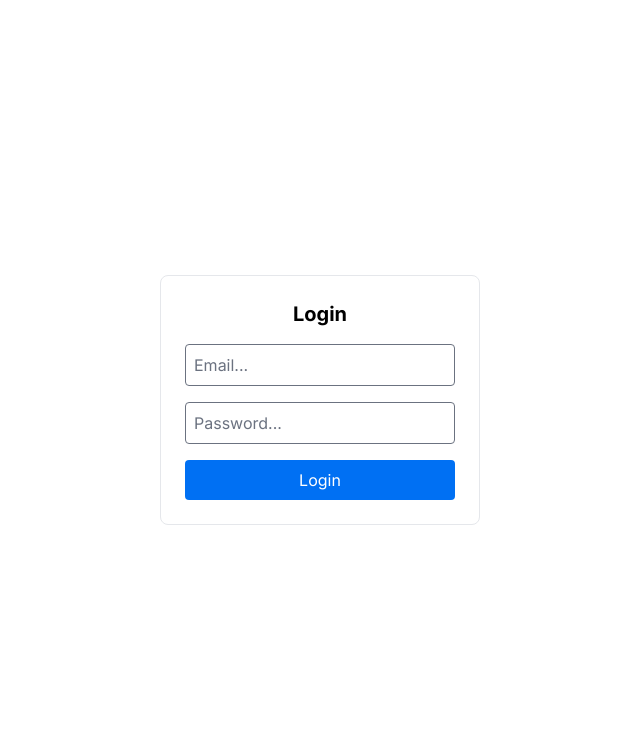
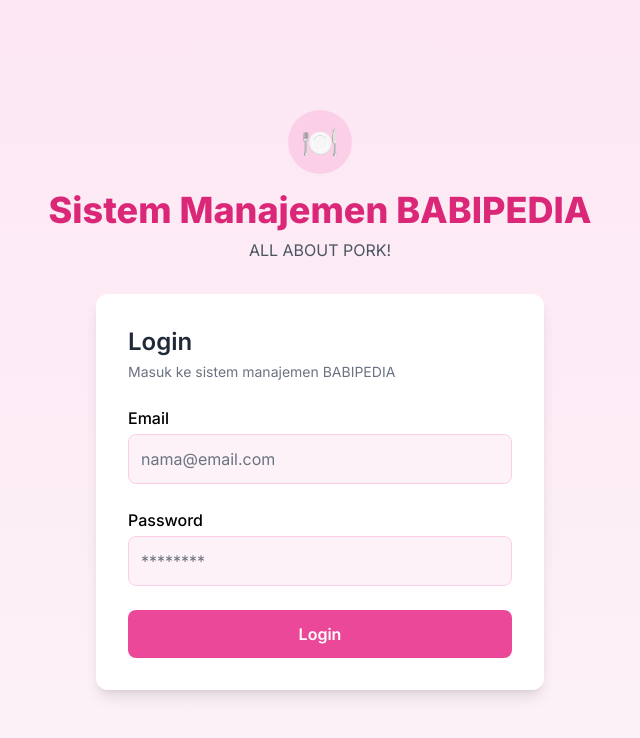
Before and after one commit to Mosesanakbaik/9, a Next.js app: page /login in a window 1280 px wide. Shown: the top 738 px of the page, without its empty margins (320-960 px from the left). Built offline with nearby package versions, Linux system fonts and the light colour scheme; a web font is replaced by a local one.

Commit message:
update login

```diff
--- a/app/login/page.tsx
+++ b/app/login/page.tsx
@@ -32,30 +32,59 @@ export default function LoginPage() {
   };
 
   return (
-    <div className="min-h-screen flex justify-center items-center">
+    <div className="min-h-screen flex flex-col justify-center items-center bg-gradient-to-b from-pink-100 to-pink-50 px-4">
+      {/* Header */}
+      <div className="text-center mb-8">
+        <div className="w-16 h-16 bg-pink-200 rounded-full flex items-center justify-center mx-auto mb-4">
+          <span className="text-3xl text-pink-600">🍽️</span>
+        </div>
+
+        <h1 className="text-3xl md:text-4xl font-extrabold text-pink-600">
+          Sistem Manajemen BABIPEDIA
+        </h1>
+        <p className="text-gray-600 mt-2">
+          ALL ABOUT PORK!
+        </p>
+      </div>
+
+      {/* Card Container */}
       <form
         onSubmit={handleSubmit}
-        className="p-6 border rounded-lg w-80 space-y-4"
+        className="bg-white p-8 rounded-xl shadow-lg w-full max-w-md space-y-6"
       >
-        <h1 className="text-xl font-bold text-center">Login</h1>
+        <div>
+          <h2 className="text-2xl font-semibold text-gray-800">Login</h2>
+          <p className="text-gray-500 mt-1 text-sm">
+            Masuk ke sistem manajemen BABIPEDIA
+          </p>
+        </div>
 
+        {/* EMAIL */}
+        <div>
+          <label className="block font-medium mb-1">Email</label>
           <input
             type="email"
-          className="w-full border p-2 rounded"
-          placeholder="Email..."
+            className="w-full border border-pink-200 bg-pink-50 focus:ring-2 focus:ring-pink-400 p-3 rounded-lg outline-none"
+            placeholder="nama@email.com"
             onChange={(e) => setEmail(e.target.value)}
           />
+        </div>
 
+        {/* PASSWORD */}
+        <div>
+          <label className="block font-medium mb-1">Password</label>
           <input
             type="password"
-          className="w-full border p-2 rounded"
-          placeholder="Password..."
+            className="w-full border border-pink-200 bg-pink-50 focus:ring-2 focus:ring-pink-400 p-3 rounded-lg outline-none"
+            placeholder="********"
             onChange={(e) => setPassword(e.target.value)}
           />
+        </div>
 
+        {/* BUTTON */}
         <button
           type="submit"
-          className="w-full bg-blue-500 text-white py-2 rounded"
+          className="w-full bg-pink-500 hover:bg-pink-600 text-white py-3 rounded-lg font-semibold transition"
           disabled={loading}
         >
           {loading ? "Loading..." : "Login"}
--- a/app/page.tsx
+++ b/app/page.tsx
@@ -20,15 +20,12 @@ export default function Page() {
           <p
             className={`${lusitana.className} text-xl text-gray-800 md:text-3xl md:leading-normal`}
           >
-            <strong>Selamat datang di BabiPedia . </strong>
-            Kami menghadirkan berbagai olahan babi berkualitas tinggi
-            dengan rasa autentik dan proses yang higienis. Setiap menu
-            dibuat dengan perhatian pada detail, sehingga menghadirkan
-            pengalaman kuliner yang memuaskan dan penuh kelezatan.
+            <strong>Selamat datang di Sistem Manajemen BABIPEDIA . </strong>
+
           </p>
 
           <Link
-            href="/dashboard"
+            href="/login"
             className="flex items-center gap-5 self-start rounded-lg bg-rose-500 px-6 py-3 text-sm font-medium text-white transition-colors hover:bg-pink-500 md:text-base"
           >
             <span>Lihat Dashboard BabiPedia</span>
```
Lines whose indentation alone changed are shown as unchanged.
